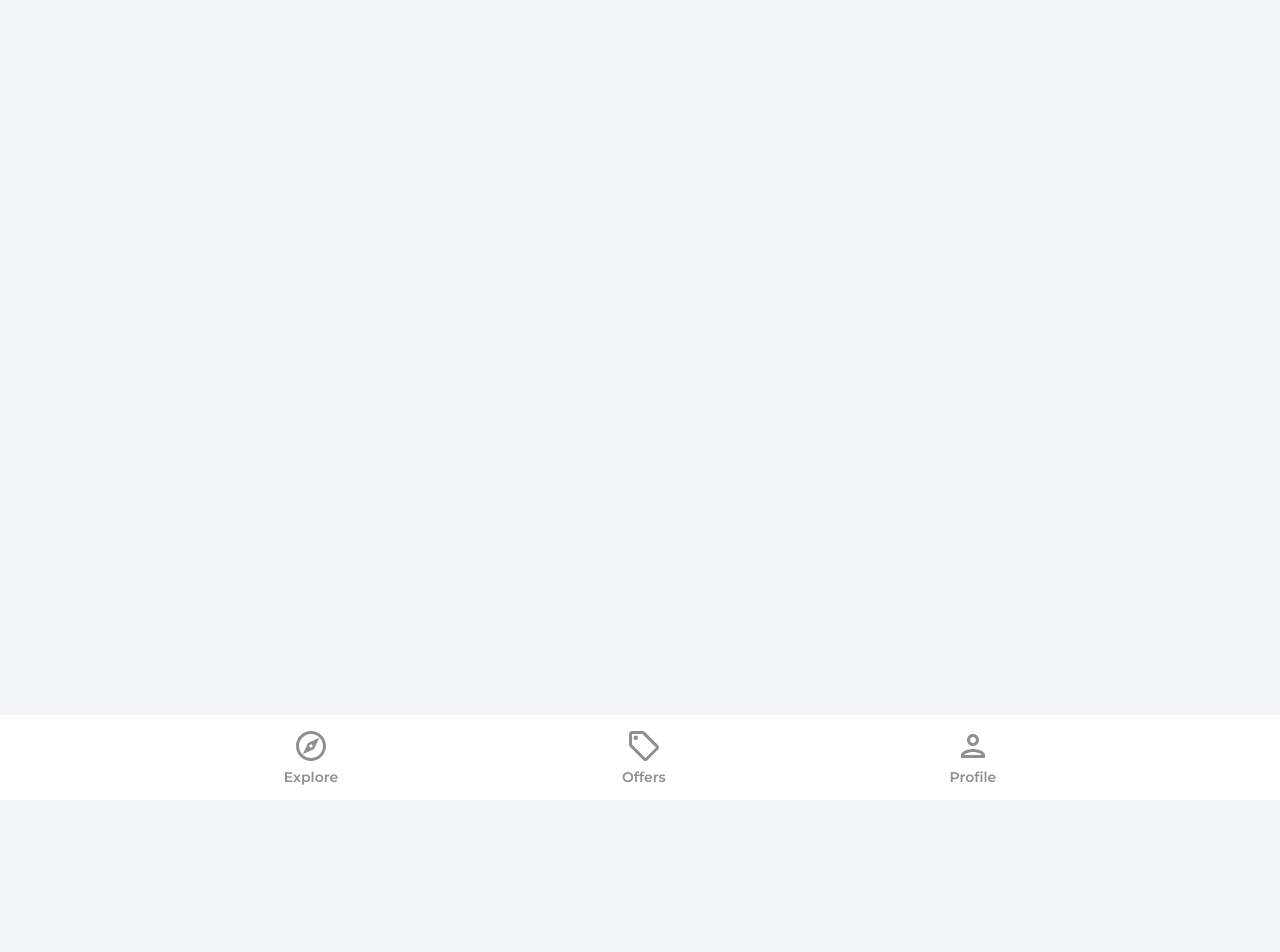
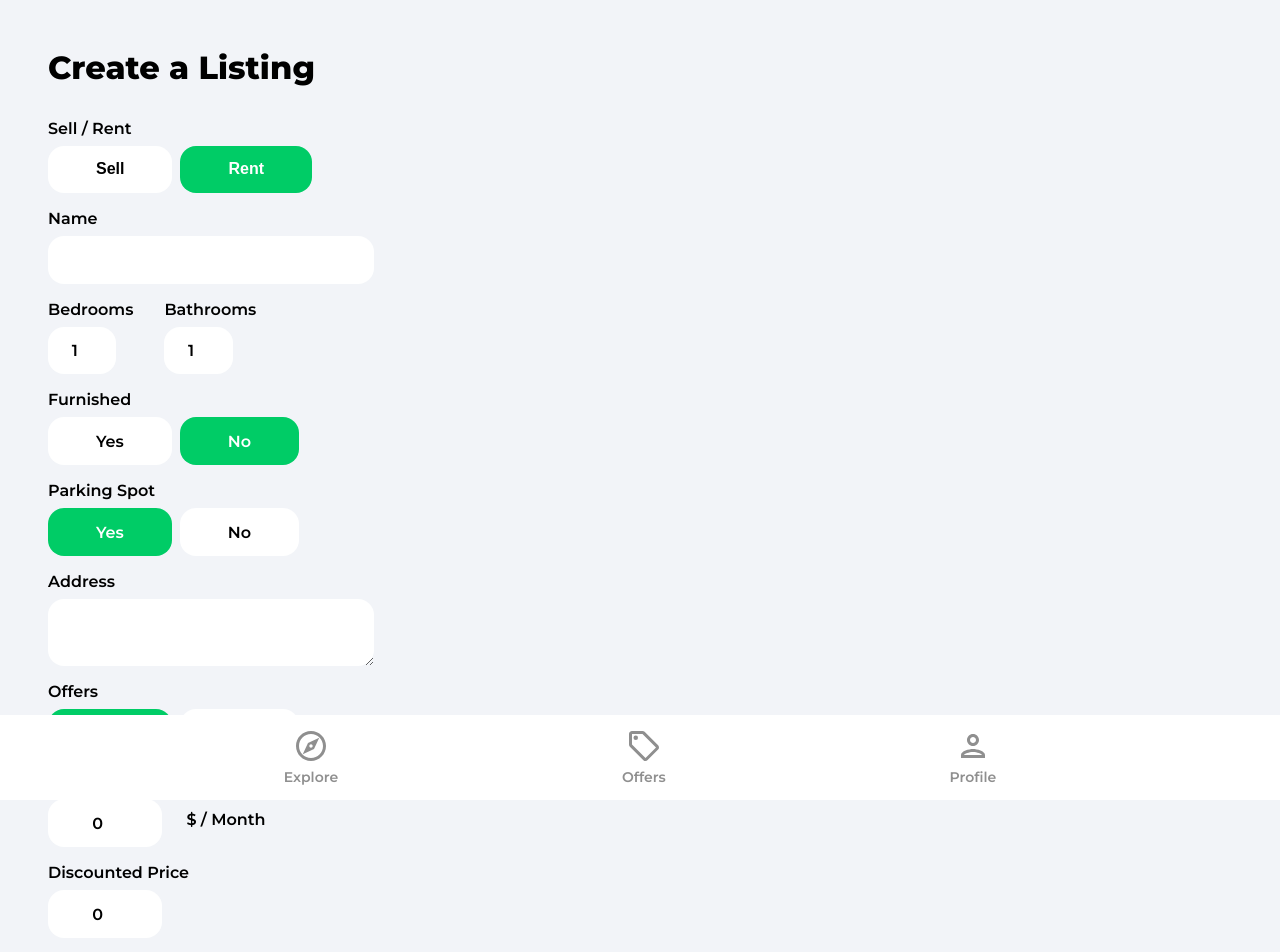
Before and after one commit to ahmedelmansi-tech/House-Market-Place, a React (Create React App) app: page /create-listing in a window 1280 px wide. Shown: the top 952 px of the page. Before the commit the page ends 800 px from the top, so only its background shows below. Built offline with nearby package versions, Linux system fonts and the light colour scheme; no server answers; sample sign-in values are in the browser's storage.

Commit message:
the mark up Listing form

```diff
--- a/src/App.js
+++ b/src/App.js
@@ -9,11 +9,12 @@
 import Signin from "./pages/Signin";
 import Signup from "./pages/Sighnup";
 import Nav from "./components/Nav";
+import CreateListing from "./pages/CreateListing";
 
 // Notifaction
 import { ToastContainer } from "react-toastify";
 
-//Private Route to check if is logged
+//Private Route
 import PrivateRoute from "./components/PrivateRoute";
 
 function App() {
@@ -22,6 +23,7 @@
       <BrowserRouter>
         <Routes>
           <Route path="/" element={<Explore />} />
+          <Route path="/create-listing" element={<CreateListing />} />
           <Route path="/offers" element={<PrivateRoute />}>
             <Route path="/offers" element={<Offers />} />
           </Route>
--- /dev/null
+++ b/src/pages/CreateListing.jsx
@@ -0,0 +1,333 @@
+import { useState, useEffect, useRef } from "react";
+import { useNavigate } from "react-router-dom";
+import { getAuth, onAuthStateChanged } from "firebase/auth";
+import Spinner from "../components/Spinner";
+
+const CreateListing = () => {
+  const [geolocationEnabled, setGeolocationEnabled] = useState(false);
+  const [loading, setLoading] = useState(false);
+  const [formData, setFormData] = useState({
+    type: "rent",
+    name: "",
+    bedrooms: 1,
+    bathrooms: 1,
+    parking: false,
+    furnished: true,
+    address: "",
+    offer: true,
+    regularPrice: 0,
+    discountedPrice: 0,
+    images: {},
+    latitude: 0,
+    longitude: 0,
+  });
+
+  // Desturcting
+  const {
+    type,
+    name,
+    bedrooms,
+    bathrooms,
+    parking,
+    furnished,
+    address,
+    offer,
+    regularPrice,
+    discountedPrice,
+    images,
+    latitude,
+    longitude,
+  } = formData;
+
+  const auth = getAuth();
+  const navigate = useNavigate();
+  const isMounted = useRef(true);
+
+  useEffect(() => {
+    if (isMounted) {
+      onAuthStateChanged(auth, (user) => {
+        if (user) {
+          setFormData({ ...formData, userRef: user.uid });
+        } else {
+          navigate("/sign-in");
+        }
+      });
+    }
+
+    return () => {
+      isMounted.current = false;
+    };
+    // eslint-disable-next-line react-hooks/exhaustive-deps
+  }, [isMounted]);
+
+  if (loading) {
+    return <Spinner />;
+  }
+  //------------  Functions
+
+  const onSubmit = (e) => {
+    e.prevent.default();
+  };
+
+  const onMutate = (e) => {
+    console.log("MUTATE FUNC");
+  };
+  return (
+    <div className="profile">
+      <header>
+        <p className="pageHeader">Create a Listing</p>
+      </header>
+
+      <main>
+        <form onSubmit={onSubmit}>
+          {/* First Label */}
+          <label className="formLabel">Sell / Rent</label>
+          <div className="formButtons">
+            <button
+              type="button"
+              className={type === "sale" ? "formButtonActive" : "formButton"}
+              id="type"
+              value="sale"
+              onClick={onMutate}
+            >
+              Sell
+            </button>
+
+            <button
+              type="button"
+              className={type === "rent" ? "formButtonActive" : "formButton"}
+              id="type"
+              value="rent"
+              onClick={onMutate}
+            >
+              Rent
+            </button>
+          </div>
+
+          {/* Second  Name Label */}
+          <label className="formLabel">Name</label>
+          <input
+            type="text"
+            required
+            className="formInputName"
+            maxLength={32}
+            minLength={10}
+            id="name"
+            value={name}
+            onChange={onMutate}
+          />
+
+          {/* Third Bed-bath Rooms Label */}
+          <div className="formRooms flex">
+            <div>
+              <label className="formLabel">Bedrooms</label>
+              <input
+                type="number"
+                value={bedrooms}
+                id="bedrooms"
+                className="formInputSmall"
+                min={1}
+                max={20}
+                required
+                onChange={onMutate}
+              />
+            </div>
+
+            <div>
+              <label className="formLabel">Bathrooms</label>
+              <input
+                type="number"
+                value={bathrooms}
+                id="bathrooms"
+                className="formInputSmall"
+                min={1}
+                max={20}
+                required
+                onChange={onMutate}
+              />
+            </div>
+          </div>
+
+          {/* Forth Furnished Label*/}
+
+          <label className="formLabel">Furnished</label>
+          <div className="formButtons">
+            <buttom
+              id="parking"
+              type="button"
+              onClick={onMutate}
+              value={parking}
+              className={parking ? "formButtonActive" : "formButton"}
+            >
+              Yes
+            </buttom>
+
+            <buttom
+              id="parking"
+              type="button"
+              onClick={onMutate}
+              value={parking}
+              className={
+                !parking && parking !== null ? "formButtonActive" : "formButton"
+              }
+            >
+              No
+            </buttom>
+          </div>
+
+          {/* 5th parking Label */}
+          <label className="formLabel">Parking Spot</label>
+          <div className="formButtons">
+            <buttom
+              id="furnished"
+              type="button"
+              onClick={onMutate}
+              value={true}
+              className={furnished ? "formButtonActive" : "formButton"}
+            >
+              Yes
+            </buttom>
+
+            <buttom
+              id="furnished"
+              type="button"
+              onClick={onMutate}
+              value={false}
+              className={
+                !furnished && furnished !== null
+                  ? "formButtonActive"
+                  : "formButton"
+              }
+            >
+              No
+            </buttom>
+          </div>
+
+          {/* 6th Address Label */}
+          <label className="formLabel">Address</label>
+          <textarea
+            type="text"
+            className="formInputAddress"
+            id="address"
+            value={address}
+            onChange={onMutate}
+            maxLength={25}
+            required
+          />
+
+          {/* 7th Long - Lat  */}
+
+          {geolocationEnabled && (
+            <div className="formLatLng flex">
+              <div>
+                <label className="formLabel">Latitude</label>
+                <input
+                  type="number"
+                  id="latitude"
+                  value={latitude}
+                  onChange={onMutate}
+                  required
+                  className="formInputSmall"
+                />
+              </div>
+              <div>
+                <label className="formLabel">longitude</label>
+                <input
+                  type="number"
+                  id="longitude"
+                  value={longitude}
+                  onChange={onMutate}
+                  required
+                  className="formInputSmall"
+                />
+              </div>
+            </div>
+          )}
+
+          {/* 7Th Offers  */}
+
+          <label className="formLabel">Offers</label>
+          <div className="formButtons">
+            <buttom
+              id="offer"
+              type="button"
+              onClick={onMutate}
+              value={true}
+              className={offer ? "formButtonActive" : "formButton"}
+            >
+              Yes
+            </buttom>
+
+            <buttom
+              id="offer"
+              type="button"
+              onClick={onMutate}
+              value={false}
+              className={
+                !offer && offer !== null ? "formButtonActive" : "formButton"
+              }
+            >
+              No
+            </buttom>
+          </div>
+
+          {/* 8th Regulare Price */}
+
+          <label className="formLabel">Regulare Price</label>
+          <div className="formPriceDiv">
+            <input
+              type="number"
+              value={regularPrice}
+              id="regularPrice"
+              className="formInputSmall"
+              min={50}
+              max={1000000}
+              required
+              onChange={onMutate}
+            />
+            {type === "rent" && <p className="formPriceText">$ / Month</p>}
+          </div>
+
+          {/* 9th Discounted Price */}
+          {offer && (
+            <>
+              <label className="formLabel">Discounted Price</label>
+
+              <input
+                type="number"
+                value={discountedPrice}
+                id="discountedPrice"
+                className="formInputSmall"
+                min={50}
+                max={1000000}
+                required={offer}
+                onChange={onMutate}
+              />
+            </>
+          )}
+
+          {/* 10th Uplading images */}
+
+          <label className="formLabel">Upload your images</label>
+          <p className="imagesInfo">
+            The first image will be the Cover (max 6).
+          </p>
+          <input
+            type="file"
+            id="images"
+            className="formInputFile"
+            onChange={onMutate}
+            max={6}
+            accept=".jpg,.png,.jpeg"
+            required
+            multiple
+          />
+
+          {/* END OF THE FORM -------- */}
+        </form>
+      </main>
+    </div>
+  );
+};
+
+export default CreateListing;
--- a/src/pages/Profile.jsx
+++ b/src/pages/Profile.jsx
@@ -1,6 +1,11 @@
 import { getAuth, updateProfile } from "firebase/auth";
 import { useState } from "react";
-import { useNavigate } from "react-router-dom";
+import { useNavigate, Link } from "react-router-dom";
+
+//-------ICONS--------------------//
+import arroeRight from "../assets/svg/keyboardArrowRightIcon.svg";
+import home from "../assets/svg/homeIcon.svg";
+
 //-----Updating Profile----------//
 import { updateDoc, doc } from "firebase/firestore";
 import { db } from "../firebase.config";
@@ -114,6 +119,12 @@
               />
             </form>
           </div>
+
+          <Link to={"/create-listing"} className="createListing">
+            <img src={home} alt="home" />
+            <p>Sell / Rent your home</p>
+            <img src={arroeRight} alt="arrow" />
+          </Link>
         </main>
       </div>
     </>
```
